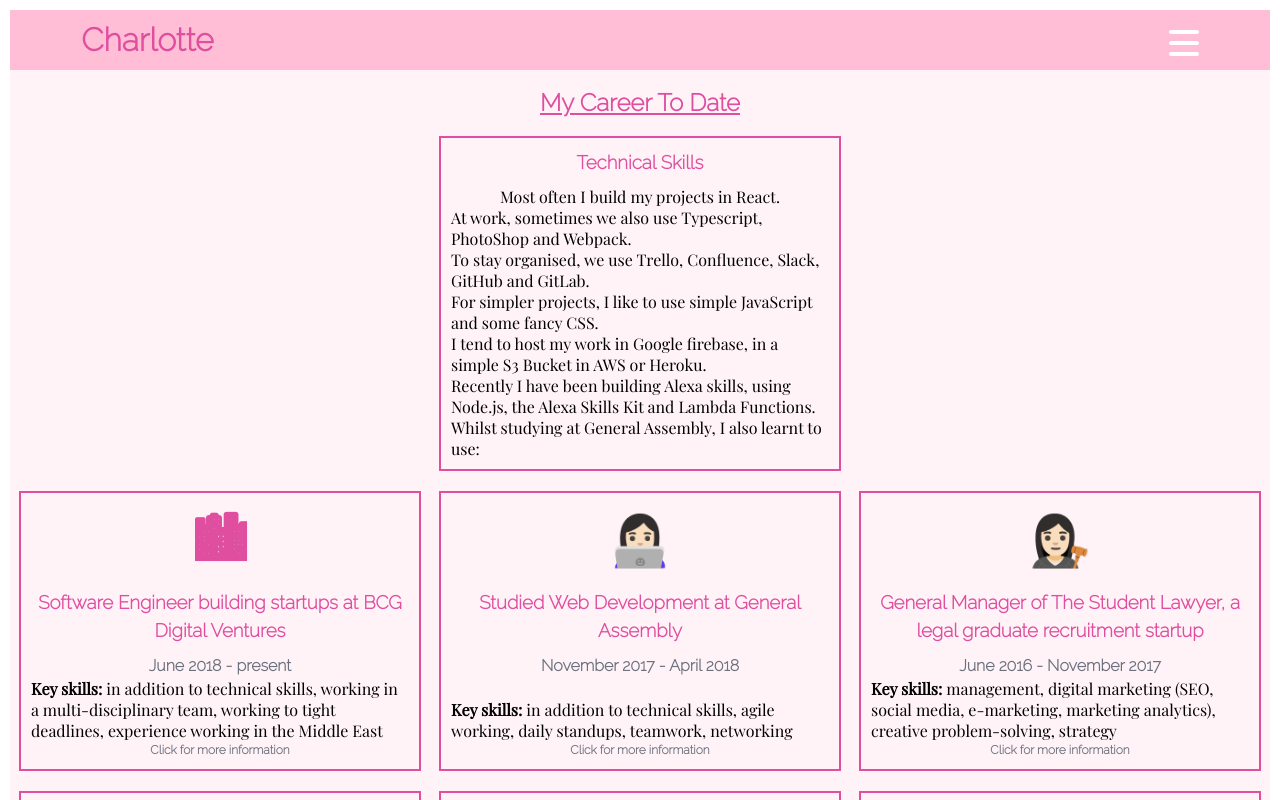
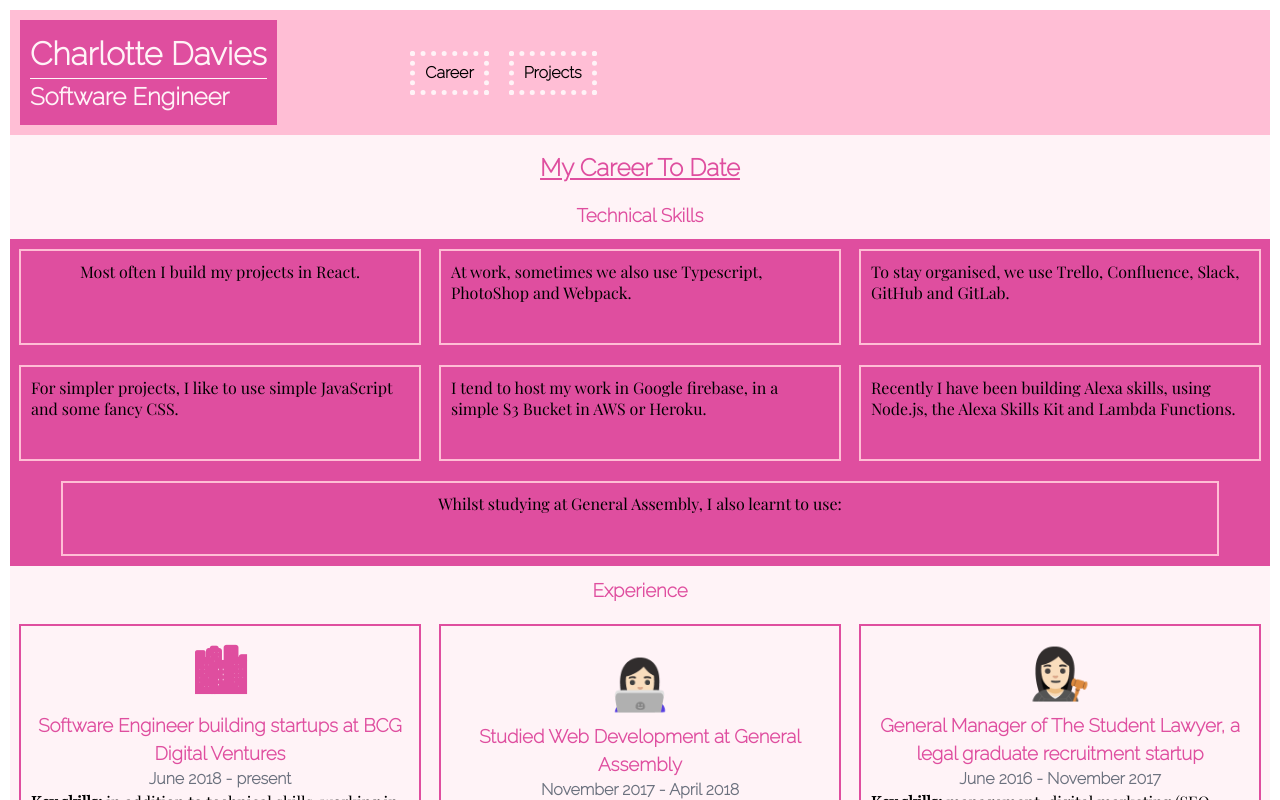
Before and after one commit to CharlotteMD/charlotteqazi, a React (Create React App) app: page /career in a window 1280 px wide. Shown: the top 800 px of the page. Built offline with nearby package versions, Linux system fonts and the light colour scheme; some icons are missing.

Commit message:
improvement to navbar

```diff
--- a/src/components/career.js
+++ b/src/components/career.js
@@ -146,20 +146,22 @@ function Career() {
     <div className="Career">
       <h2 className="pageTitle">My Career To Date</h2>
       <div className="careerJourney">
-        <div className="blockItem">
-          <h3>Technical Skills</h3>
-
-          {skills.map(skills => (
-            <TechSkills info={skills.info} devicon={skills.devicon} />
-          ))}
+        <div className="techSkills">
+          <h3 className="subtitle">Technical Skills</h3>
+          <div className="blockContainer">
+            {skills.map(skills => (
+              <TechSkills info={skills.info} devicon={skills.devicon} />
+            ))}
+          </div>
         </div>
 
+        <h3 className="subtitle">Experience</h3>
         <ul className="blockContainer">
           {roles.map(roles => (
             <Experience role={roles} />
           ))}
         </ul>
-        <h2 className="pageTitle">Other Projects</h2>
+        <h3 className="subtitle">Other Projects</h3>
         <ul className="blockContainer">
           {projects.map(projects => (
             <MyProjects project={projects} />
--- a/src/components/intro.js
+++ b/src/components/intro.js
@@ -72,7 +72,6 @@ const Passion = ({ item }) => (
 function Intro() {
   return (
     <div className="intro">
-      <h2 className="pageTitle">Charlotte Davies - Software Engineer</h2>
       <div className="videoBlock" />
       <div className="blockContainer">
         {items.map(item => (
--- a/src/components/shared/blocks.js
+++ b/src/components/shared/blocks.js
@@ -38,16 +38,14 @@ export const MyProjects = ({ project }) => (
 );
 
 export const TechSkills = ({ info, devicon }) => (
-  <div className="miniBlock">
-    <p>{info}</p>
-    <div className="techBlock">
+  <div className="blockItem">
+    <p className="skillsInfo">{info}</p>
     <ul>
-        <li>
+      <li className="devicons">
         {devicon.map(devicon => (
           <i class={devicon} />
         ))}
       </li>
     </ul>
   </div>
-  </div>
 );
--- a/src/components/shared/header.js
+++ b/src/components/shared/header.js
@@ -11,7 +11,12 @@ function Header() {
 
   return (
     <header className="navbar">
-      <h1>Charlotte</h1>
+      <div className="navTitle">
+        <a href="/" alt="Charlotte Davies - Software Engineer">
+          <h1>Charlotte Davies</h1>
+          <h2>Software Engineer</h2>
+        </a>
+      </div>
       <button className="burger-nav" id="burger" onClick={handleBurger}>
         <span />
         <span />
@@ -19,11 +24,6 @@ function Header() {
       </button>
 
       <ul className="nav-menu">
-        <li>
-          <a href="/" alt="intro">
-            Home
-          </a>
-        </li>
         <li>
           <a href="/career" alt="career">
             Career
--- a/src/css/header.css
+++ b/src/css/header.css
@@ -1,6 +1,41 @@
 header,
 footer {
   background-color: var(--candy);
+}
+
+.navbar {
+  display: flex;
+  justify-content: space-between;
+  align-items: center;
+  flex-wrap: wrap;
+}
+
+.navTitle {
+  margin-left: 0;
+  margin-right: 0;
+  background-color: var(--raspberry);
+  padding: 10px;
+}
+
+.navTitle:hover,
+.navTitle:active {
+  background-color: var(--candy);
+}
+
+.navTitle h1,
+.navTitle h2 {
+  color: var(--white);
+}
+
+.navTitle h1:hover,
+.navTitle h1:active,
+.navTitle h2:hover,
+.navTitle h2:active {
+  color: var(--raspberry);
+}
+
+.navTitle h1 {
+  border-bottom: solid 1px var(--white);
 }
 
 /* burger nav animation */
@@ -9,13 +44,13 @@ footer {
   background: transparent;
   border: none;
   outline: none;
+  z-index: 5;
 }
 
 .burger-nav {
   width: 30px;
   height: 20px;
   position: relative;
-  margin: 20px auto;
   -webkit-transform: rotate(0deg);
   -moz-transform: rotate(0deg);
   -o-transform: rotate(0deg);
@@ -25,6 +60,7 @@ footer {
   -o-transition: 0.5s ease-in-out;
   transition: 0.5s ease-in-out;
   cursor: pointer;
+  order: 3;
 }
 
 .burger-nav span {
@@ -81,25 +117,41 @@ footer {
 
 .nav-menu {
   display: none;
+  /* display: block; */
+  position: absolute;
+  top: 110px;
+  right: 10px;
+  width: 95%;
+  background-color: var(--raspberry);
+}
+
+.nav-menu li {
+  padding: 5px 10px;
+  margin: 10px;
+  border: dotted 5px var(--white);
 }
 
 .nav-menu.isopen {
   display: block;
 }
 
-.navbar {
-  display: flex;
-  justify-content: space-between;
-  align-items: center;
-  flex-wrap: wrap;
-}
+@media (min-width: 500px) {
+  .navTitle {
+    margin: 10px;
+  }
 
-.navbar h1 {
-  width: 75%;
-}
+  .nav-menu {
+    display: flex;
+    order: 2;
+    width: 60%;
+    position: static;
+    background-color: transparent;
+  }
 
-.nav-menu {
-  width: 100%;
+  .burger-nav {
+    display: none;
+    margin-right: 10px;
+  }
 }
 
 /* footer */
--- a/src/css/pages.css
+++ b/src/css/pages.css
@@ -28,6 +28,7 @@
   height: 200px;
   width: 200px;
   background: dodgerblue;
+  margin: 10px auto;
 }
 
 .intro .blockItem h3 {
@@ -41,9 +42,33 @@
 }
 
 /* career page */
+.techSkills .blockContainer {
+  background-color: var(--raspberry);
+}
 
-.careerJourney p {
-  margin-top: auto;
+.techSkills .blockItem {
+  border: solid 2px var(--candy);
+}
+
+.techSkills .blockItem:last-child {
+  width: 100%;
+}
+
+.skillsInfo {
+  margin-bottom: auto;
+}
+
+.devicons {
+  display: flex;
+  flex-wrap: wrap;
+  justify-content: center;
+  margin: 10px 5px;
+}
+
+.devicons i {
+  font-size: 70px;
+  color: var(--white);
+  margin: 5px;
 }
 
 /* tablet */
--- a/src/css/style.css
+++ b/src/css/style.css
@@ -27,10 +27,6 @@ a {
   font-family: "Raleway", sans-serif;
   color: var(--raspberry);
   line-height: 1.5em;
-}
-
-h3 {
-  margin-bottom: 10px;
 }
 
 h3,
@@ -84,6 +80,10 @@ li {
   text-decoration: underline;
 }
 
+.subtitle {
+  margin: 10px auto;
+}
+
 .sideNote {
   font-size: 12px;
   color: var(--grey);
```
Lines whose indentation alone changed are shown as unchanged.
